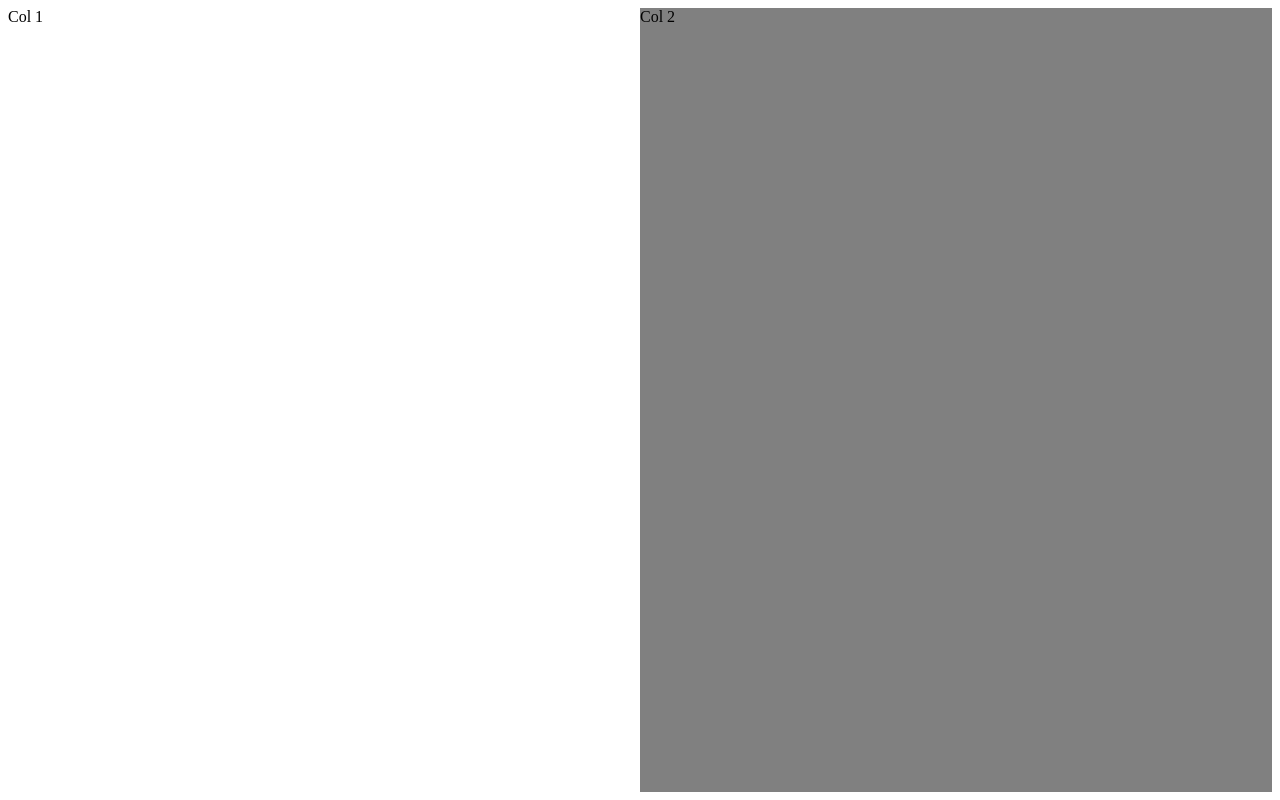
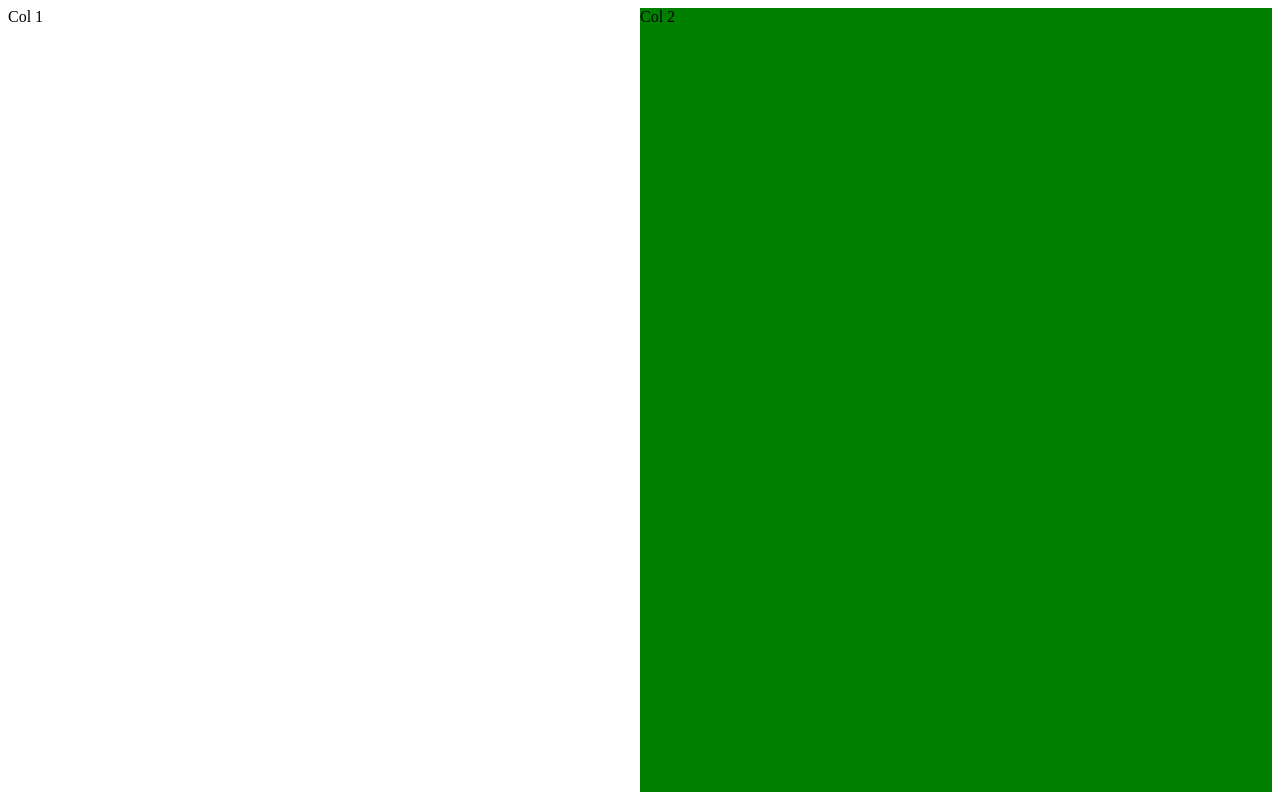
Before and after one commit to randomUser2612000/top_open_source_project, a plain HTML site: page index.html in a window 1280 px wide. Drawn offline with Linux system fonts and the light colour scheme.

Commit message:
improv: change bg color of the right pane

```diff
--- a/index.html
+++ b/index.html
@@ -11,7 +11,7 @@
 
       .col2 {
         width: 100%;
-        background-color: gray
+        background-color: green
       }
     </style>
     <script>
```
